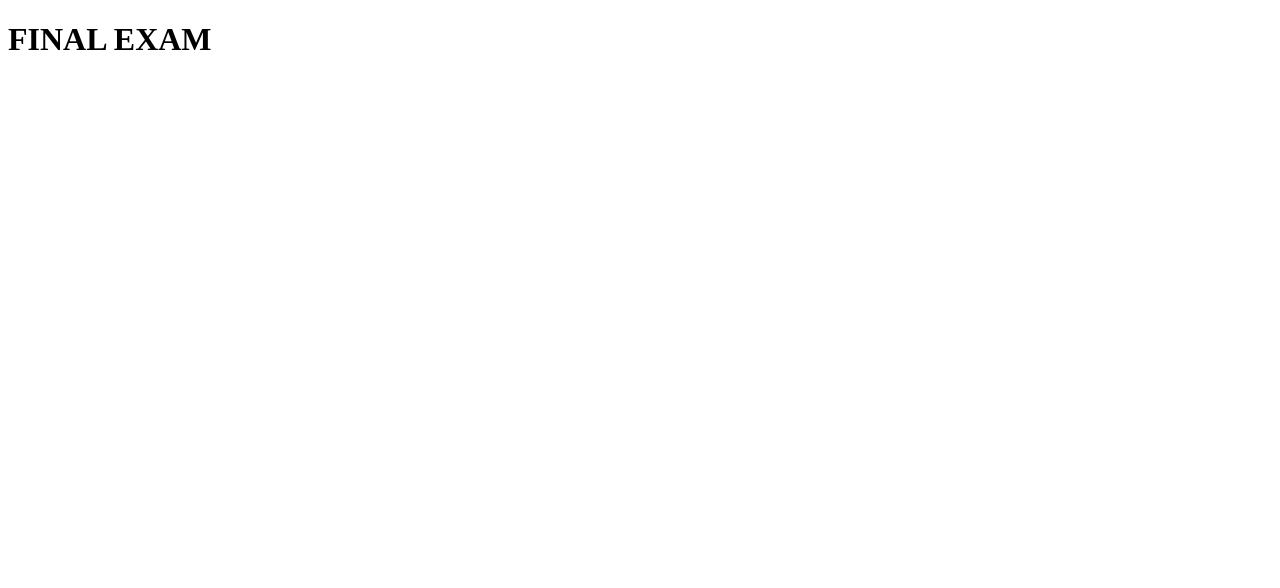
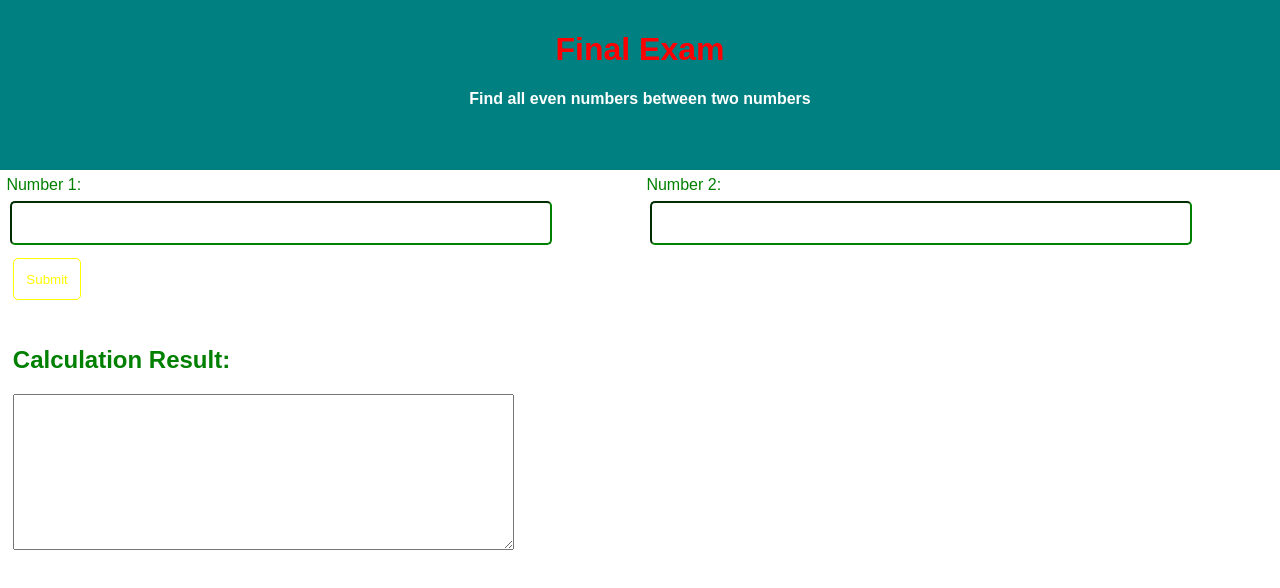
Before and after one commit to EBleslu/IS445-final, a plain HTML site: page index.html in a window 1280 px wide. Drawn offline with Linux system fonts and the light colour scheme.

Commit message:
Step 1 completed

```diff
--- a/index.html
+++ b/index.html
@@ -9,6 +9,31 @@
     <script src="app.js" defer></script>
 </head>
 <body>
-    <h1>FINAL EXAM</h1>
+    <header class="head">
+        <h1>Final Exam</h1>
+        <h4>Find all even numbers between two numbers</h4>
+    </header>
+    <main>
+        <div id="numbers" class="form">
+            <div class="inputs">
+                <div class="input">
+                    <label for="name">Number 1: </label>
+                    <input type="number" name="number1" id="number1">
+                </div>
+                <div class="input">
+                    <label for="email">Number 2: </label>
+                    <input type="number" name="number2" id="number2" min="2">
+                </div>
+            </div>
+            <div class="submit">
+              <button>Submit</button>
+            </div>
+        </div>
+        <div id="result">
+            <h2>Calculation Result:</h2>
+            <textarea id="result-text" readonly cols="60" rows="10">
+            </textarea>
+        </div>
+    </main>
 </body>
 </html>
--- a/style.css
+++ b/style.css
@@ -0,0 +1,81 @@
+html {
+    background-color: white;
+    font-family: 'Barlow', sans-serif;
+    font-size: 100%;
+}
+
+body {
+    margin: 0;
+}
+
+.head {
+    display: fixed;
+    top: 0;
+    width: 100%;
+    height: 150px;
+    padding: 10px 0;
+    margin: 0;
+    background-color: teal;
+    color: white;
+    text-align: center;
+}
+
+.head h1 {
+    color: red;
+}
+
+.form {
+    display: inline;
+}
+
+.inputs {
+    display: flex;
+    flex-wrap: wrap;
+}
+
+.input {
+    width: 100%;
+}
+
+.input label{
+    display: block;
+    padding: 1%;
+    color: green;
+}
+
+.input input {
+    display: block;
+    width: 80%;
+    padding: 2%;
+    border-color: green;
+    border-radius: 5px;
+    margin-left: 10px;
+}
+
+.submit {
+    padding: 1%;
+}
+
+.submit button{
+    padding: 1%;
+    color: yellow;
+    background-color: white;
+    border-color: yellow;
+    border: 1px;
+    border-radius: 5px;
+    border-style: solid;
+}
+
+#result {
+    padding: 1%;
+}
+
+#result h2 {
+    color: green;
+}
+
+@media (min-width: 768px) {
+    .input {
+        width: 50%;
+    }
+}
```
